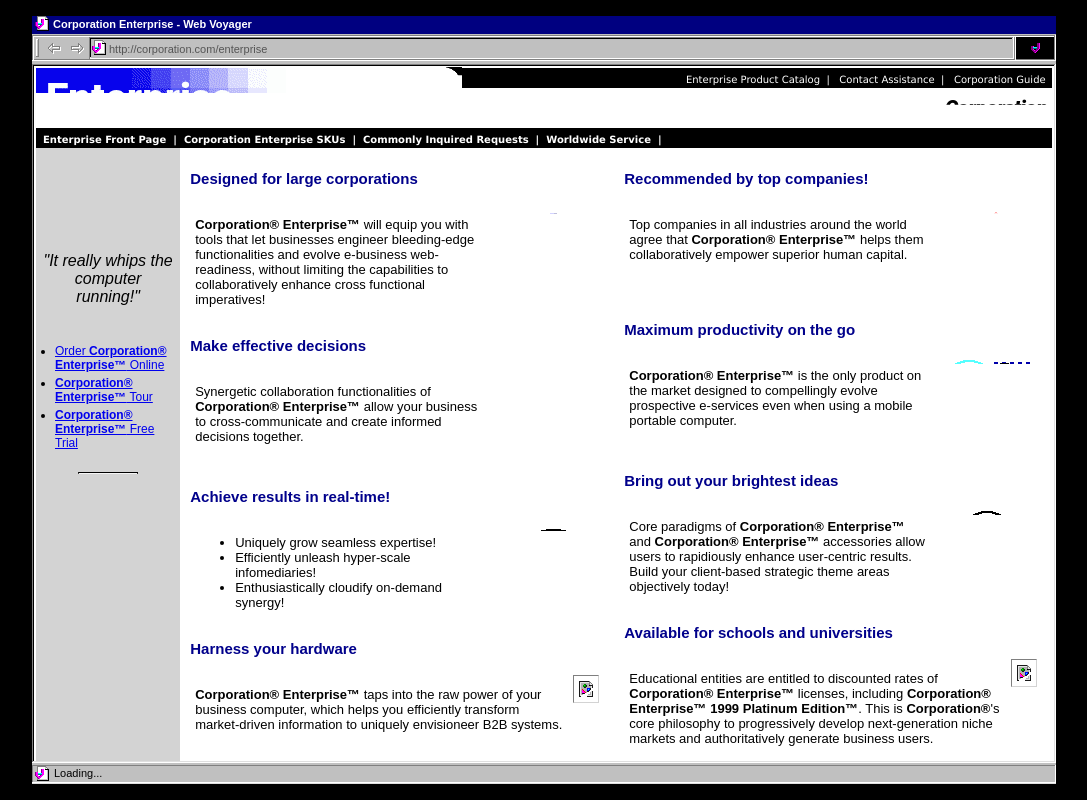
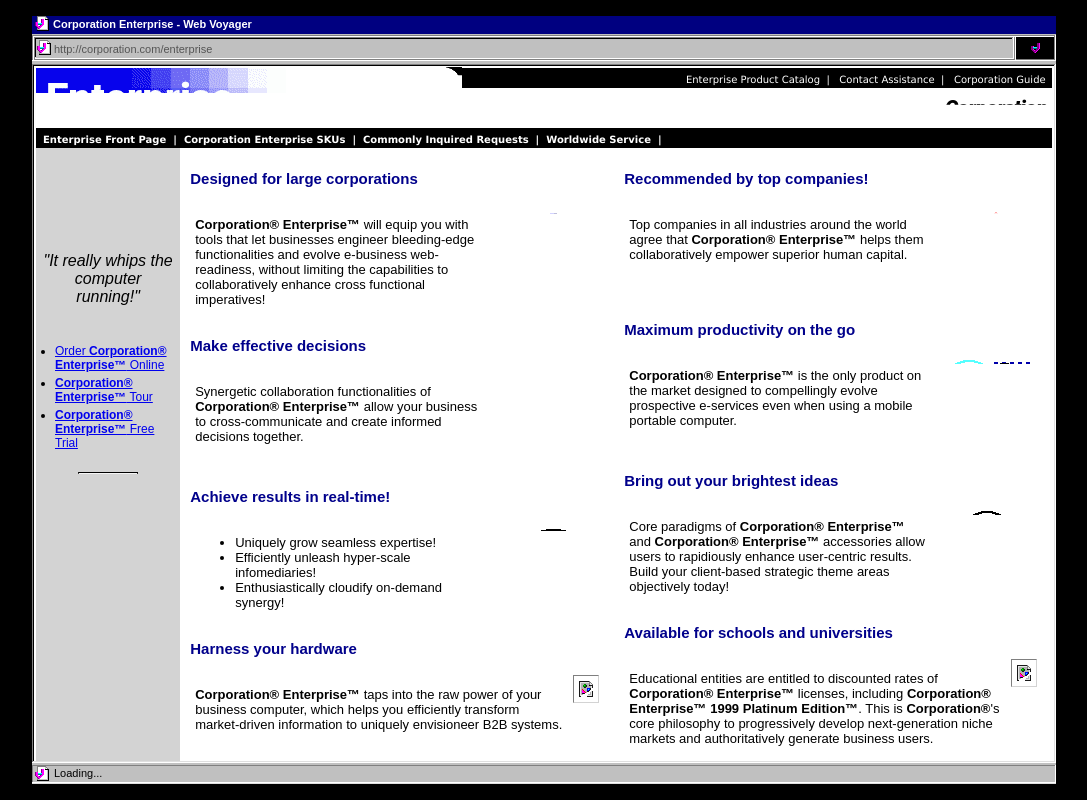
Before and after one commit to TatuArvela/web-voyager, a Vue app: page / in a window 1280 px wide. Shown: the whole page, without its empty margins (96-1183 px from the left). Built offline with nearby package versions, Linux system fonts and the light colour scheme; what vue-fragment would draw is missing.

Commit message:
Made navigation less promising

```diff
--- a/src/App.vue
+++ b/src/App.vue
@@ -167,7 +167,7 @@ li
     width: 16px
     content: ""
     top: 24px
-    left: 59px
+    left: 4px
     background: url("./assets/icon.png")
   &:before
     top: 24px
@@ -175,8 +175,8 @@ li
     background: url("./assets/icon-animated.gif")
   > #browser-address
     top: 23px
-    left: 59px
-    width: 901px
+    left: 4px
+    width: 956px
     height: 13px
     user-select: initial
     padding: 3px
```
Also changed, not shown: src/assets/browser-border.png, src/assets/buttons.png (deleted).
